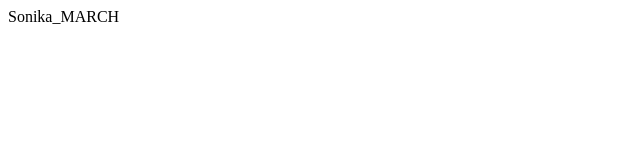
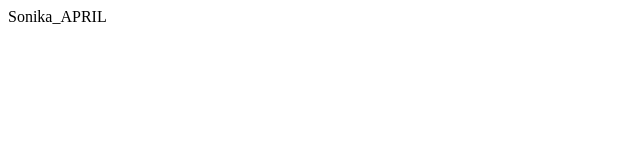
Before and after one commit to SwitchKaseLabs/git_trial, a plain HTML site: page index.html in a window 1280 px wide. Shown: the full height of the page, 0-640 px from the left. Drawn offline with Linux system fonts and the light colour scheme.

Commit message:
BR_REL_APR2023

```diff
--- a/index.html
+++ b/index.html
@@ -1 +1 @@
-<hrader>Sonika_MARCH</hrader>
+<hrader>Sonika_APRIL</hrader>
```
